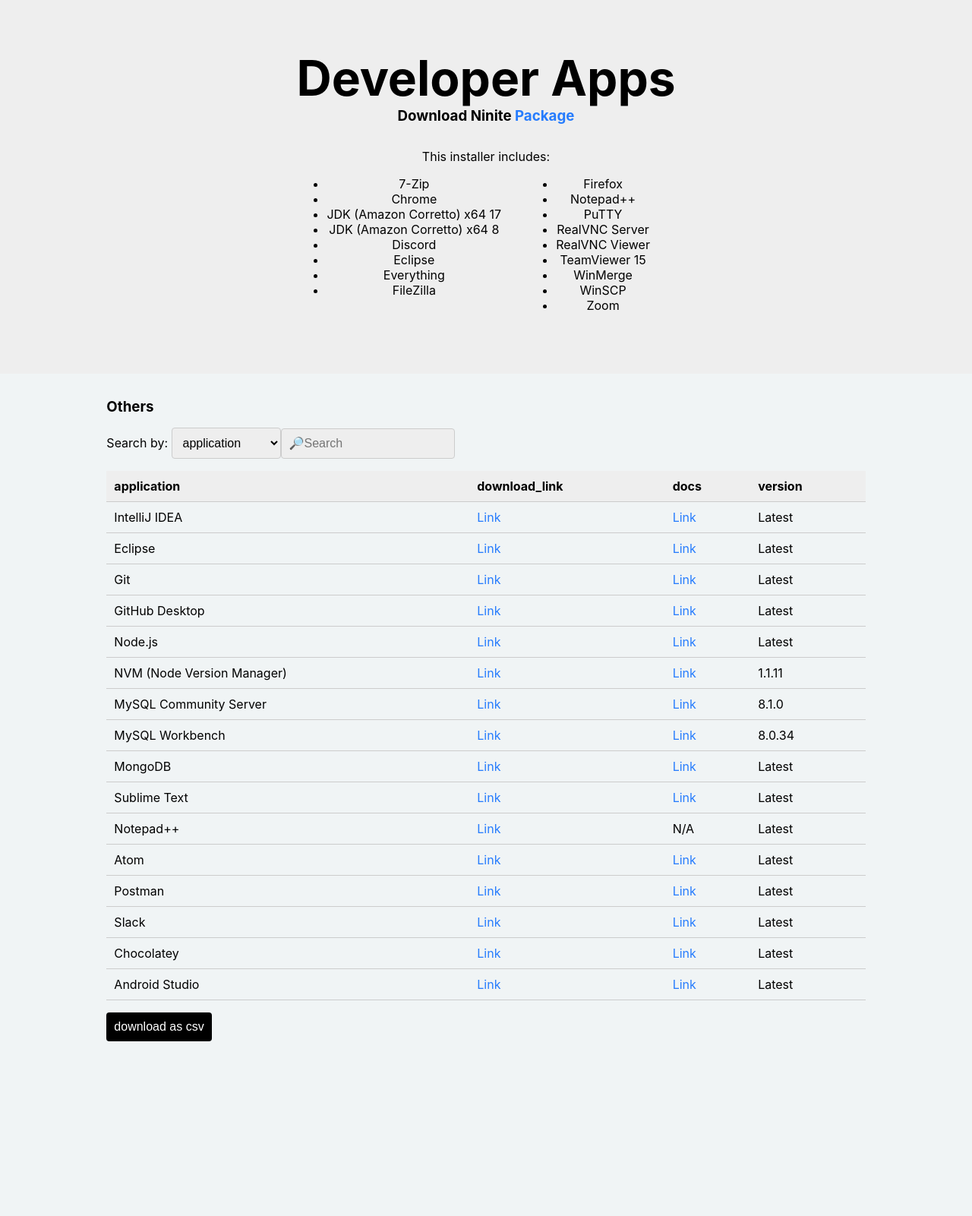
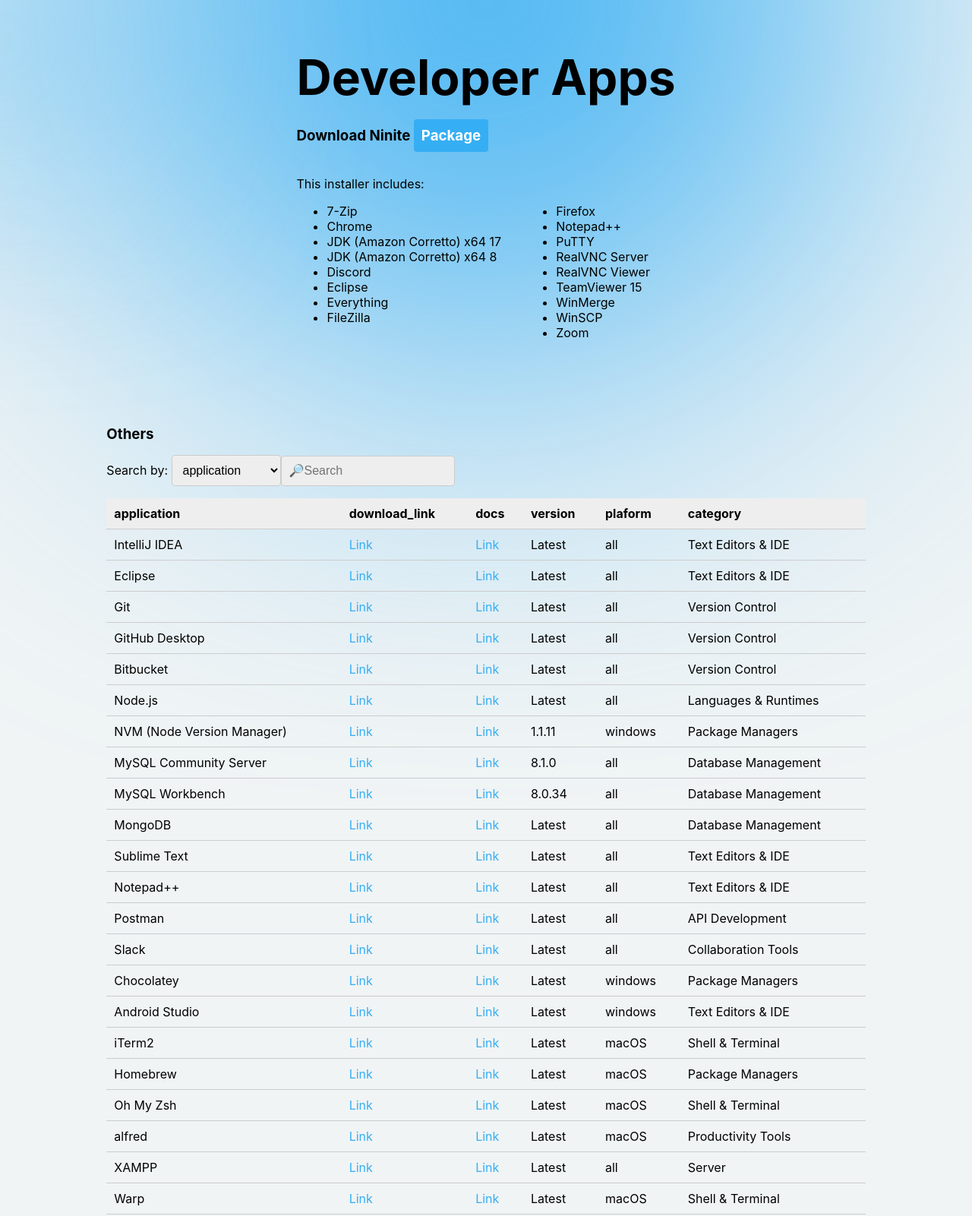
Before and after one commit to tedtalksbits/dev-apps, a plain HTML site: page index.html in a window 1280 px wide. Shown: the top 1601 px of the page at 76% size. Before the commit the page ends 1371 px from the top, so only its background shows below. Drawn offline with Linux system fonts and the light colour scheme.

Commit message:
more apps, style updates

```diff
--- a/applications.js
+++ b/applications.js
@@ -6,6 +6,8 @@ export const softwareList = {
         '<a target="_blank" href="https://www.jetbrains.com/idea/">Link</a>',
       docs: '<a target="_blank" href="https://www.jetbrains.com/idea/documentation/">Link</a>',
       version: 'Latest',
+      plaform: 'all',
+      category: 'Text Editors & IDE',
     },
     {
       application: 'Eclipse',
@@ -13,12 +15,16 @@ export const softwareList = {
         '<a target="_blank" href="https://www.eclipse.org/">Link</a>',
       docs: '<a target="_blank" href="https://www.eclipse.org/documentation/">Link</a>',
       version: 'Latest',
+      plaform: 'all',
+      category: 'Text Editors & IDE',
     },
     {
       application: 'Git',
       download_link: '<a target="_blank" href="https://git-scm.com/">Link</a>',
       docs: '<a target="_blank" href="https://git-scm.com/doc">Link</a>',
       version: 'Latest',
+      plaform: 'all',
+      category: 'Version Control',
     },
     {
       application: 'GitHub Desktop',
@@ -26,6 +32,17 @@ export const softwareList = {
         '<a target="_blank" href="https://desktop.github.com/">Link</a>',
       docs: '<a target="_blank" href="https://docs.github.com/desktop">Link</a>',
       version: 'Latest',
+      plaform: 'all',
+      category: 'Version Control',
+    },
+    {
+      application: 'Bitbucket',
+      download_link:
+        '<a target="_blank" href="https://bitbucket.org/product">Link</a>',
+      docs: '<a target="_blank" href="https://support.atlassian.com/bitbucket-cloud/">Link</a>',
+      version: 'Latest',
+      plaform: 'all',
+      category: 'Version Control',
     },
 
     {
@@ -33,6 +50,8 @@ export const softwareList = {
       download_link: '<a target="_blank" href="https://nodejs.org/">Link</a>',
       docs: '<a target="_blank" href="https://nodejs.org/en/docs/">Link</a>',
       version: 'Latest',
+      plaform: 'all',
+      category: 'Languages & Runtimes',
     },
     {
       application: 'NVM (Node Version Manager)',
@@ -40,6 +59,8 @@ export const softwareList = {
         '<a target="_blank" href="https://github.com/coreybutler/nvm-windows/releases/download/1.1.11/nvm-setup.exe">Link</a>',
       docs: '<a target="_blank" href="https://github.com/coreybutler/nvm-windows/wiki#manual-installation">Link</a>',
       version: '1.1.11',
+      plaform: 'windows',
+      category: 'Package Managers',
     },
     {
       application: 'MySQL Community Server',
@@ -47,6 +68,8 @@ export const softwareList = {
         '<a target="_blank" href="https://dev.mysql.com/downloads/file/?id=520510">Link</a>',
       docs: '<a target="_blank" href="https://dev.mysql.com/doc/">Link</a>',
       version: '8.1.0',
+      plaform: 'all',
+      category: 'Database Management',
     },
     {
       application: 'MySQL Workbench',
@@ -54,6 +77,8 @@ export const softwareList = {
         '<a target="_blank" href="https://www.mysql.com/products/workbench/">Link</a>',
       docs: '<a target="_blank" href="https://dev.mysql.com/doc/workbench/en/">Link</a>',
       version: '8.0.34',
+      plaform: 'all',
+      category: 'Database Management',
     },
     {
       application: 'MongoDB',
@@ -61,6 +86,8 @@ export const softwareList = {
         '<a target="_blank" href="https://www.mongodb.com/">Link</a>',
       docs: '<a target="_blank" href="https://docs.mongodb.com/">Link</a>',
       version: 'Latest',
+      plaform: 'all',
+      category: 'Database Management',
     },
     {
       application: 'Sublime Text',
@@ -68,26 +95,26 @@ export const softwareList = {
         '<a target="_blank" href="https://www.sublimetext.com/">Link</a>',
       docs: '<a target="_blank" href="https://www.sublimetext.com/docs/">Link</a>',
       version: 'Latest',
+      plaform: 'all',
+      category: 'Text Editors & IDE',
     },
     {
       application: 'Notepad++',
       download_link:
-        '<a target="_blank" href="https://notepad-plus-plus.org/">Link</a>',
-      docs: 'N/A',
+        '<a target="_blank" href="https://notepad-plus-plus.org/downloads/">Link</a>',
+      docs: '<a target="_blank" href="https://notepad-plus-plus.org/">Link</a>',
       version: 'Latest',
-    },
-    {
-      application: 'Atom',
-      download_link: '<a target="_blank" href="https://atom.io/">Link</a>',
-      docs: '<a target="_blank" href="https://flight-manual.atom.io/">Link</a>',
-      version: 'Latest',
+      plaform: 'all',
+      category: 'Text Editors & IDE',
     },
     {
       application: 'Postman',
       download_link:
-        '<a target="_blank" href="https://www.postman.com/">Link</a>',
+        '<a target="_blank" href="https://www.postman.com/downloads/">Link</a>',
       docs: '<a target="_blank" href="https://learning.postman.com/docs/">Link</a>',
       version: 'Latest',
+      plaform: 'all',
+      category: 'API Development',
     },
 
     {
@@ -95,6 +122,8 @@ export const softwareList = {
       download_link: '<a target="_blank" href="https://slack.com/">Link</a>',
       docs: '<a target="_blank" href="https://slack.com/help/">Link</a>',
       version: 'Latest',
+      plaform: 'all',
+      category: 'Collaboration Tools',
     },
     {
       application: 'Chocolatey',
@@ -102,6 +131,8 @@ export const softwareList = {
         '<a target="_blank" href="https://chocolatey.org/install">Link</a>',
       docs: '<a target="_blank" href="https://docs.chocolatey.org/en-us/">Link</a>',
       version: 'Latest',
+      plaform: 'windows',
+      category: 'Package Managers',
     },
     {
       application: 'Android Studio',
@@ -109,12 +140,76 @@ export const softwareList = {
         '<a target="_blank" href="https://developer.android.com/studio/index.html">Link</a>',
       docs: '<a target="_blank" href="https://developer.android.com/docs">Link</a>',
       version: 'Latest',
+      plaform: 'windows',
+      category: 'Text Editors & IDE',
+    },
+    {
+      application: 'iTerm2',
+      download_link: '<a target="_blank" href="https://iterm2.com/">Link</a>',
+      docs: '<a target="_blank" href="https://iterm2.com/documentation.html">Link</a>',
+      version: 'Latest',
+      plaform: 'macOS',
+      category: 'Shell & Terminal',
+    },
+    {
+      application: 'Homebrew',
+      download_link: '<a target="_blank" href="https://brew.sh/">Link</a>',
+      docs: '<a target="_blank" href="https://docs.brew.sh/">Link</a>',
+      version: 'Latest',
+      plaform: 'macOS',
+      category: 'Package Managers',
+    },
+    {
+      application: 'Oh My Zsh',
+      download_link: '<a target="_blank" href="https://ohmyz.sh/">Link</a>',
+      docs: '<a target="_blank" href="https://github.com/ohmyzsh/ohmyzsh/wiki">Link</a>',
+      version: 'Latest',
+      plaform: 'macOS',
+      category: 'Shell & Terminal',
+    },
+    {
+      application: 'alfred',
+      download_link:
+        '<a target="_blank" href="https://www.alfredapp.com/">Link</a>',
+      docs: '<a target="_blank" href="https://www.alfredapp.com/help/">Link</a>',
+      version: 'Latest',
+      plaform: 'macOS',
+      category: 'Productivity Tools',
+    },
+    {
+      application: 'XAMPP',
+      download_link:
+        '<a target="_blank" href="https://www.apachefriends.org/download.html">Link</a>',
+      docs: '<a target="_blank" href="https://www.apachefriends.org/index.html">Link</a>',
+      version: 'Latest',
+      plaform: 'all',
+      category: 'Server',
+    },
+    {
+      application: 'Warp',
+      download_link: '<a target="_blank" href="https://www.warp.dev/">Link</a>',
+      docs: '<a target="_blank" href="https://docs.warp.dev/getting-started/readme">Link</a>',
+      version: 'Latest',
+      plaform: 'macOS',
+      category: 'Shell & Terminal',
+    },
+    {
+      application: 'Magnet',
+      download_link:
+        '<a target="_blank" href="https://apps.apple.com/us/app/magnet/id441258766?mt=12">Link</a>',
+      docs: 'N/A',
+      version: 'Latest',
+      plaform: 'macOS',
+      category: 'Productivity Tools',
     },
   ],
+
   types: {
     application: 'string',
     download_link: 'string',
     docs: 'string',
     version: 'string',
+    plaform: 'string',
+    category: 'string',
   },
 };
--- a/index.html
+++ b/index.html
@@ -14,7 +14,7 @@
           <h3>
             Download Ninite
             <a
-              class="my-lg"
+              class="download-btn"
               href="https://ninite.com/7zip-chrome-correttojdkx17-correttojdkx8-discord-eclipse-everything-filezilla-firefox-notepadplusplus-putty-realvncserver-realvncviewer-teamviewer15-winmerge-winscp-zoom/"
               target="_blank"
               >Package</a
--- a/style.css
+++ b/style.css
@@ -3,7 +3,7 @@
   --foreground: #000;
   --primary: #000;
   --primary-foreground: #fff;
-  --accent: #267cfd;
+  --accent: #36aef3;
   --accent-foreground: #fff;
   --muted: #eee;
   --muted-foreground: #000;
@@ -143,13 +143,94 @@ select {
   gap: 2rem;
 }
 header {
-  background: var(--muted);
   margin-bottom: 2rem;
   padding: 4rem 1rem;
   min-height: 50vh;
   display: flex;
   align-items: center;
+  --left: 0px;
+  --top: 0px;
+  --right: 0px;
 }
+
+header::before {
+  content: '';
+  background-color: var(--accent);
+  border-radius: 50%;
+  width: 10rem;
+  height: 10rem;
+  position: absolute;
+  left: var(--left);
+  top: var(--top);
+  z-index: 0;
+  transform: translate(-50%, -50%) scale(1.5);
+  filter: blur(100px);
+  animation: animate1 20s linear infinite;
+}
+
+header::after {
+  content: '';
+  background-color: var(--accent);
+  border-radius: 50%;
+  width: 40rem;
+  height: 40rem;
+  position: absolute;
+  right: var(--right);
+  top: var(--top);
+  z-index: -1;
+  transform: translate(-50%, -50%) scale(1.5);
+  filter: blur(150px);
+  animation: animate2 20s linear infinite;
+  animation-delay: 5s;
+}
+
+/* animate blurred circle */
+@keyframes animate1 {
+  0% {
+    left: 0px;
+    top: 0px;
+  }
+  45% {
+    left: 0px;
+    top: 100px;
+  }
+  65% {
+    left: 10%;
+    top: 100px;
+  }
+  85% {
+    left: 10%;
+    top: 0px;
+  }
+  100% {
+    left: 0px;
+    top: 0px;
+  }
+}
+
+@keyframes animate2 {
+  0% {
+    right: 0px;
+    top: 0px;
+  }
+  25% {
+    right: 0px;
+    top: 100px;
+  }
+  50% {
+    right: 10%;
+    top: 100px;
+  }
+  75% {
+    right: 10%;
+    top: 0px;
+  }
+  100% {
+    right: 0px;
+    top: 0px;
+  }
+}
+
 .header {
   max-width: 120ch;
   margin-inline: auto;
@@ -160,14 +241,21 @@ header {
 .header h1 {
   font-size: 4rem;
   font-weight: 700;
+  line-height: 1.2;
+  margin-bottom: 1rem;
 }
 .header-1,
 .header-2 {
   display: flex;
   flex-direction: column;
-  text-align: center;
 }
-
 .section {
   min-height: 100vh;
 }
+.download-btn {
+  background-color: var(--accent);
+  color: var(--accent-foreground);
+  border-radius: var(--border-radius);
+  padding: 10px;
+  display: inline-block;
+}
```
